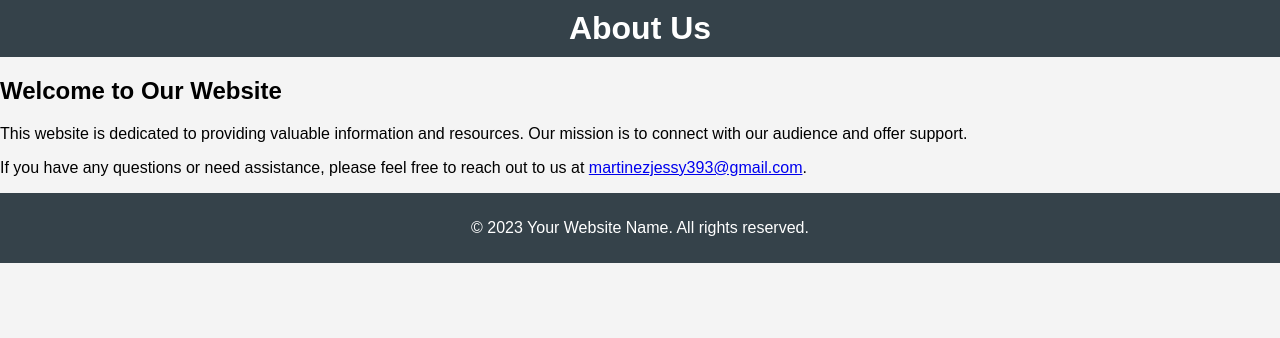
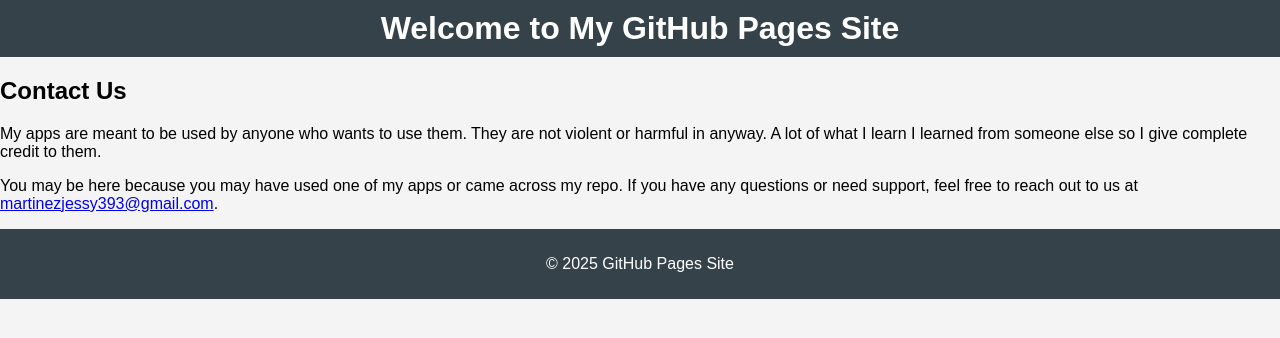
Before and after one commit to Vamonosraza/Vamonosraza.github.io, a plain HTML site: page index.html in a window 1280 px wide. Drawn offline with Linux system fonts and the light colour scheme; a script that the page names is missing.

Commit message:
Update index.html

```diff
--- a/index.html
+++ b/index.html
@@ -3,22 +3,25 @@
 <head>
     <meta charset="UTF-8">
     <meta name="viewport" content="width=device-width, initial-scale=1.0">
-    <title>About Us</title>
+    <title>GitHub Pages Site</title>
     <link rel="stylesheet" href="css/style.css">
 </head>
 <body>
     <header>
-        <h1>About Us</h1>
+        <h1>Welcome to My GitHub Pages Site</h1>
     </header>
     <main>
         <section>
-            <h2>Welcome to Our Website</h2>
-            <p>This website is dedicated to providing valuable information and resources. Our mission is to connect with our audience and offer support.</p>
-            <p>If you have any questions or need assistance, please feel free to reach out to us at <a href="mailto:martinezjessy393@gmail.com">martinezjessy393@gmail.com</a>.</p>
+            <h2>Contact Us</h2>
+            <p>
+                My apps are meant to be used by anyone who wants to use them. They are not violent or harmful in anyway. A lot of what I learn I learned from someone else so I give complete credit to them.
+            </p>
+
+            <p>You may be here because you may have used one of my apps or came across my repo. If you have any questions or need support, feel free to reach out to us at <a href="mailto:martinezjessy393@gmail.com">martinezjessy393@gmail.com</a>.</p>
         </section>
     </main>
     <footer>
-        <p>&copy; 2023 Your Website Name. All rights reserved.</p>
+        <p>&copy; 2025 GitHub Pages Site</p>
     </footer>
     <script src="js/main.js"></script>
 </body>
```
